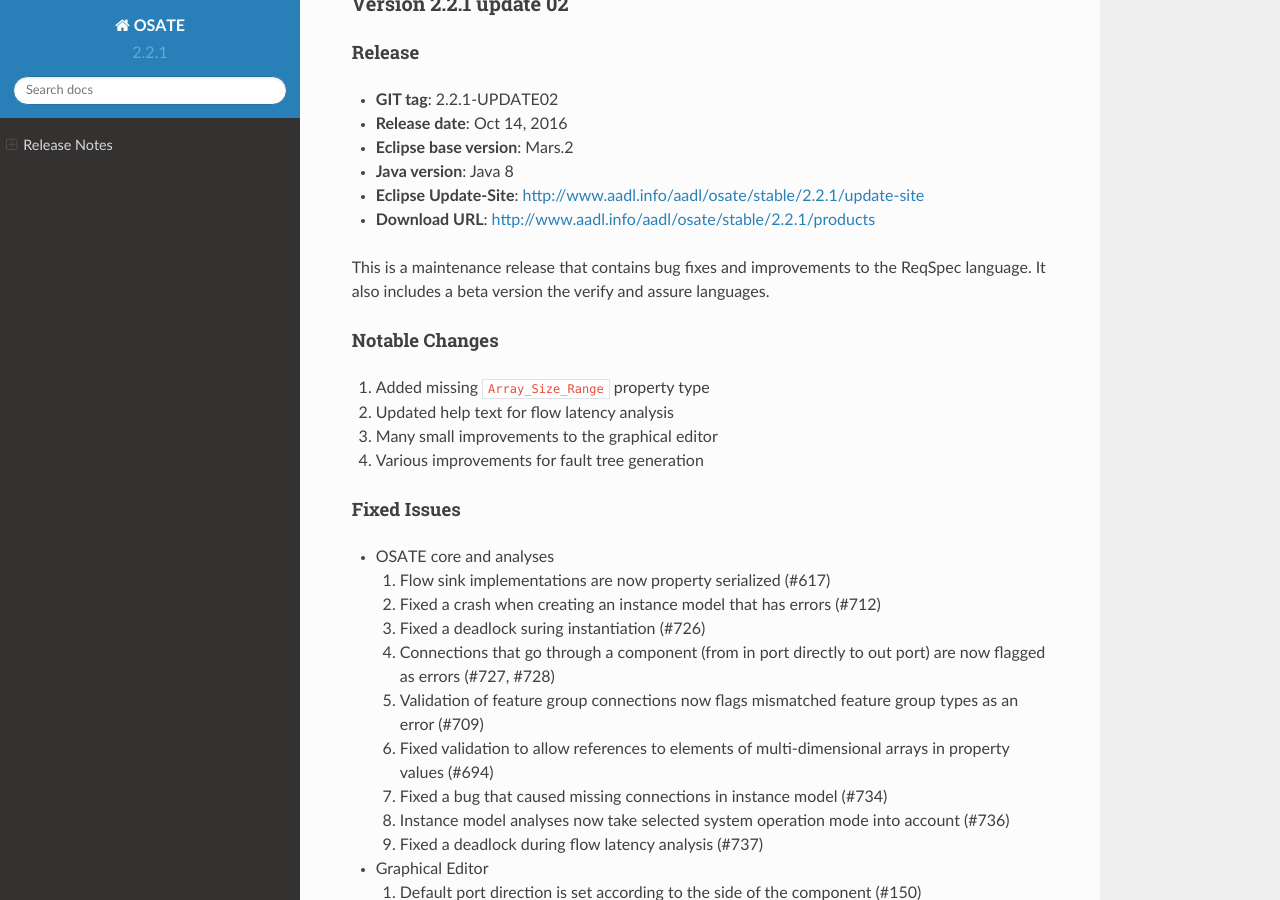
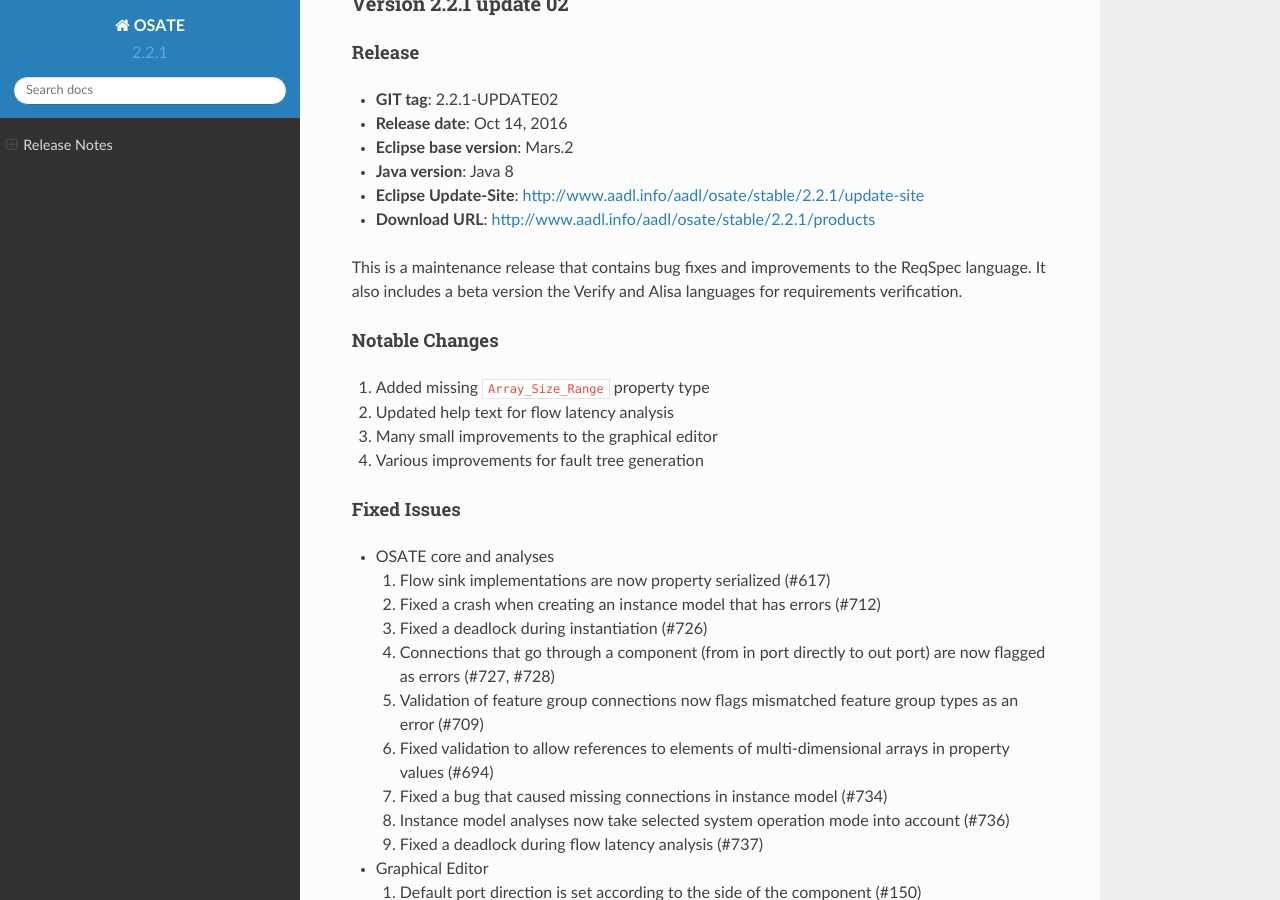
Before and after one commit to osate/website, a Sphinx documentation site: the page built from source/osate-releases.md, in a window 1280 px wide and 900 px high, scrolled down 226 px. Built offline with Sphinx 7.4.7 and the Read the Docs theme 2.0.0, drawn with Linux system fonts in a browser that asks for light colours.

Commit message:
fixed typos

```diff
--- a/source/osate-releases.md
+++ b/source/osate-releases.md
@@ -14,7 +14,7 @@
   - **Download URL**: <http://www.aadl.info/aadl/osate/stable/2.2.1/products>
 
 This is a maintenance release that contains bug fixes and improvements to the ReqSpec language. It also includes
-a beta version the verify and assure languages.
+a beta version the Verify and Alisa languages for requirements verification.
 
 #### Notable Changes
 
@@ -28,7 +28,7 @@
 * OSATE core and analyses
   1. Flow sink implementations are now property serialized (#617)
   1. Fixed a crash when creating an instance model that has errors (#712)
-  1. Fixed a deadlock suring instantiation (#726)
+  1. Fixed a deadlock during instantiation (#726)
   1. Connections that go through a component (from in port directly to out port) are now flagged as errors (#727, #728)
   1. Validation of feature group connections now flags mismatched feature group types as an error (#709)
   1. Fixed validation to allow references to elements of multi-dimensional arrays in property values (#694)
```
